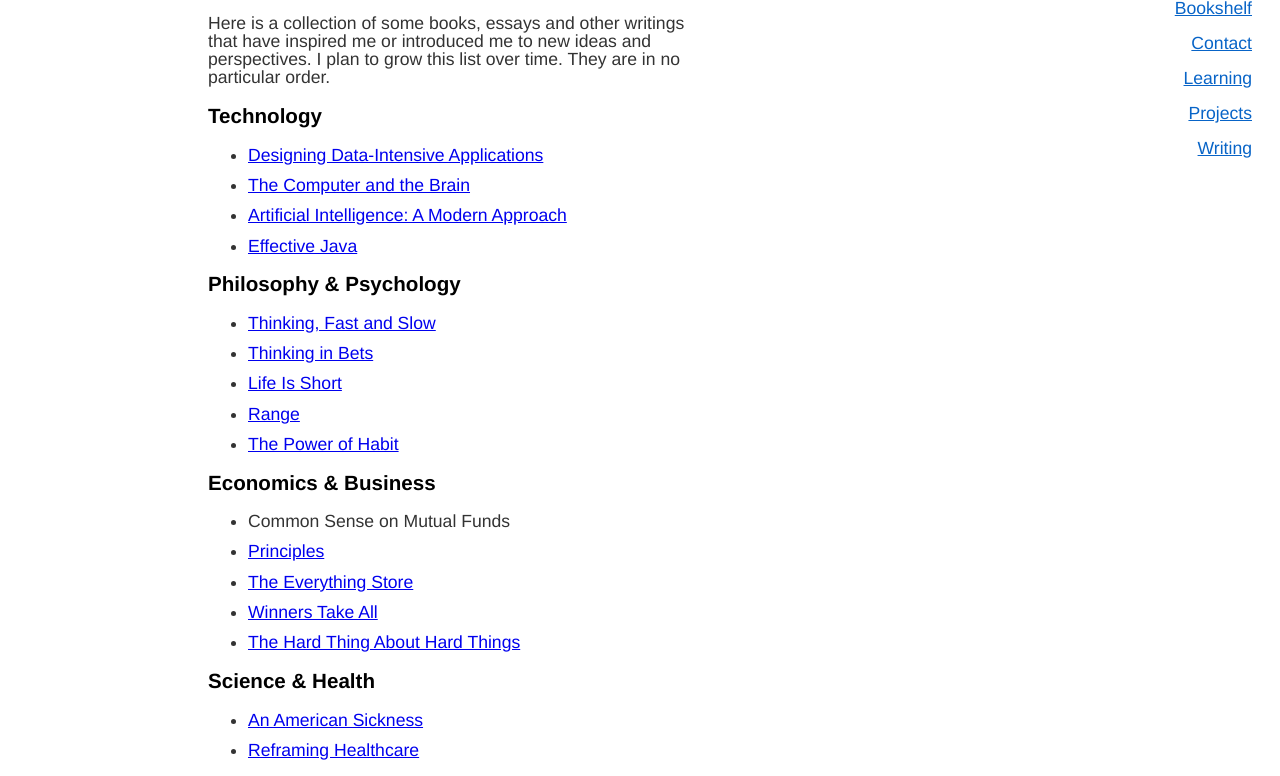
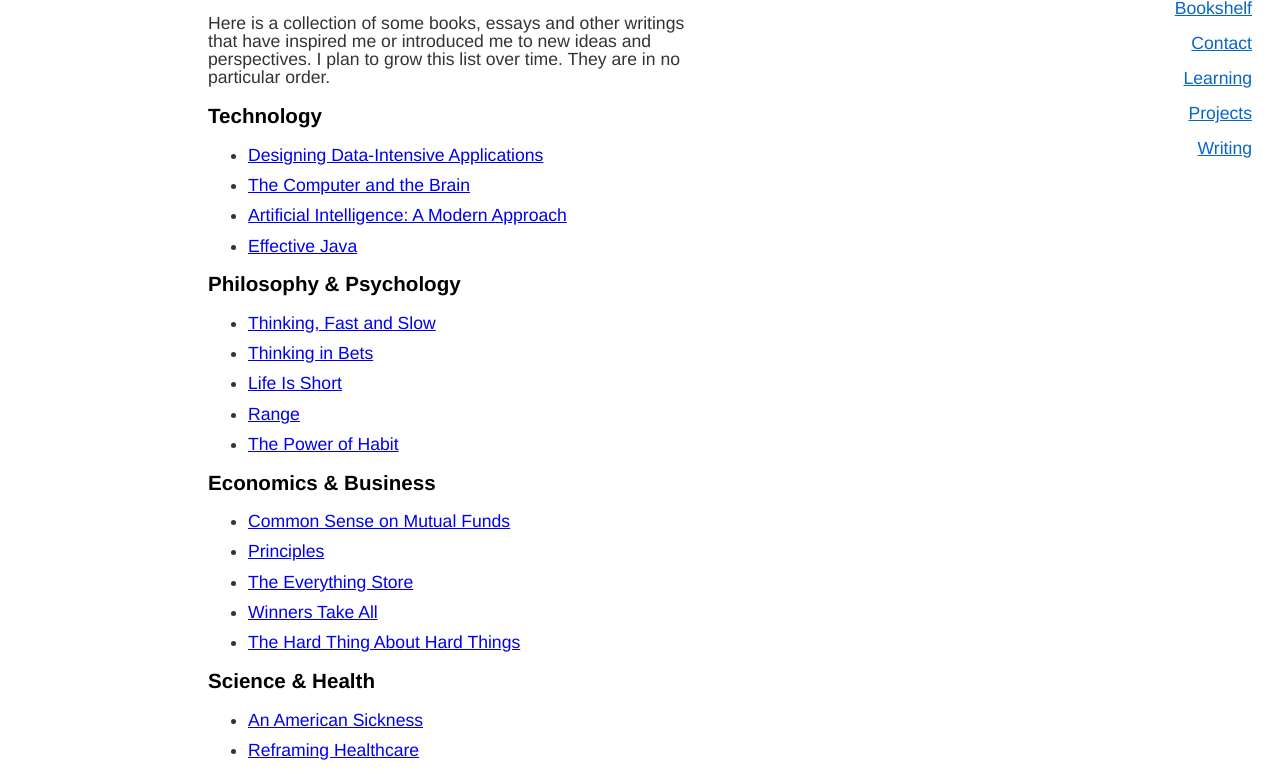
Before and after one commit to jwmeeker/jwmeeker.github.io, a plain HTML site: page bookshelf.html in a window 1280 px wide. Shown: the part 110-886 px from the top of the page. Drawn offline with Linux system fonts and the light colour scheme.

Commit message:
Update bookshelf.html

```diff
--- a/bookshelf.html
+++ b/bookshelf.html
@@ -53,7 +53,7 @@
     <div>
         <h3>Economics & Business</h3>
         <ul>
-            <li><a href="https://www.goodreads.com/book/show/7081902-common-sense-on-mutual-funds"></a>Common Sense on Mutual Funds</li>
+            <li><a href="https://www.goodreads.com/book/show/7081902-common-sense-on-mutual-funds">Common Sense on Mutual Funds</a></li>
             <li><a href="https://www.amazon.com/Principles-Life-Work-Ray-Dalio/dp/1501124021">Principles</a></li>
             <li><a href="https://www.amazon.com/The-Everything-Store-Brad-Stone-audiobook/dp/B00FJFJOLC">The Everything Store</a></li>
             <li><a href="https://www.amazon.com/Winners-Take-All-Charade-Changing/dp/110197267X">Winners Take All</a></li>
```
